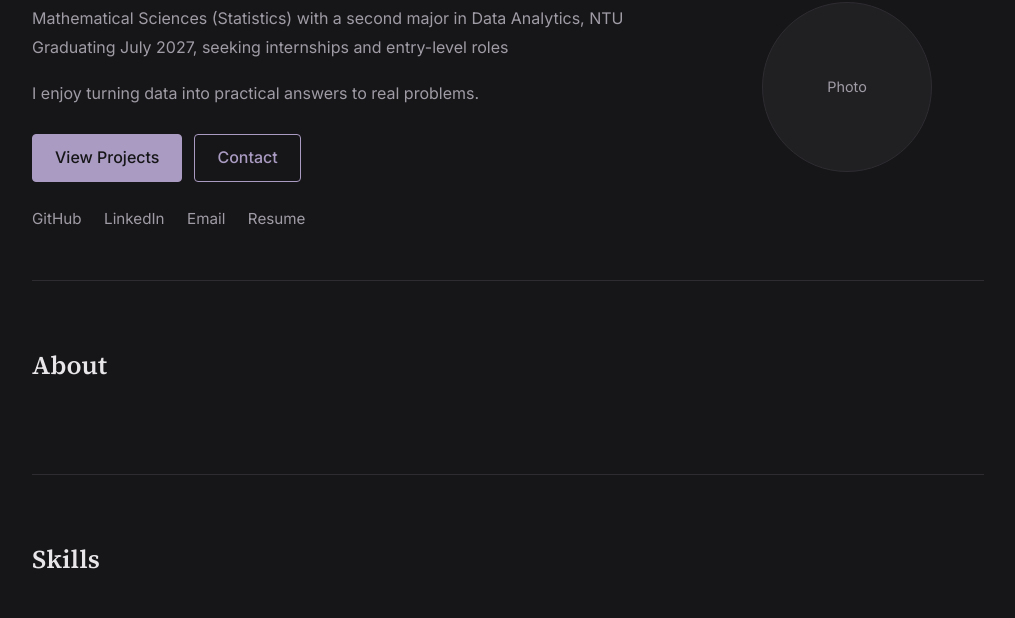
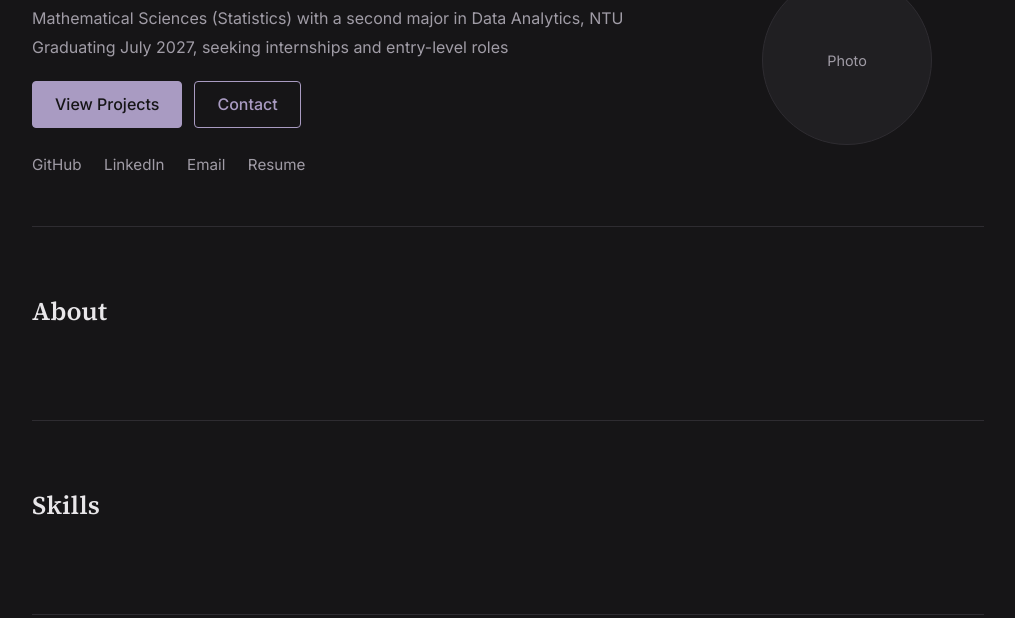
Before and after one commit to charlenetxy/charlenetxy.github.io, a plain HTML site: page index.html in a window 1280 px wide. Shown: the part 182-800 px from the top of the page, without its empty margins (132-1147 px from the left). Drawn offline with Linux system fonts and the light colour scheme.

Commit message:
Remove intro sentence from index.html
Removed introductory sentence from hero text.

```diff
--- a/index.html
+++ b/index.html
@@ -30,7 +30,6 @@
         <h1>Charlene Tooh</h1>
         <p class="role">Mathematical Sciences (Statistics) with a second major in Data Analytics, NTU</p>
         <p class="role">Graduating July 2027, seeking internships and entry-level roles</p>
-        <p class="intro">I enjoy turning data into practical answers to real problems.</p>
         <div class="buttons">
           <a class="btn btn-primary" href="#projects">View Projects</a>
           <a class="btn btn-secondary" href="#contact">Contact</a>
```
